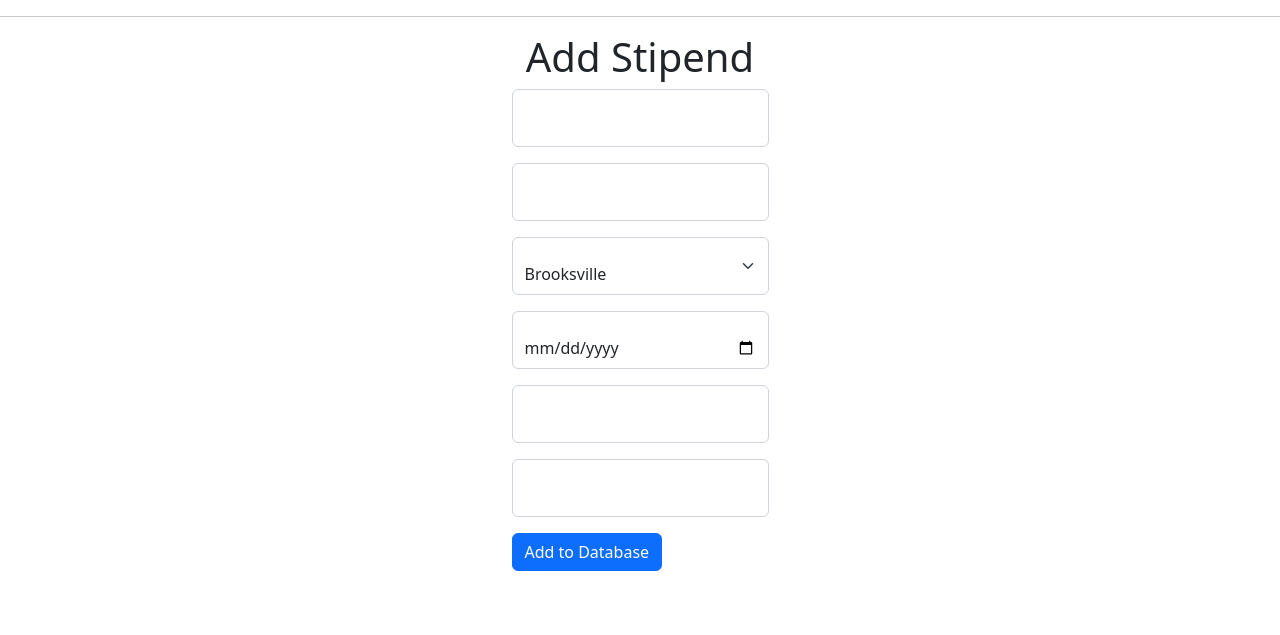
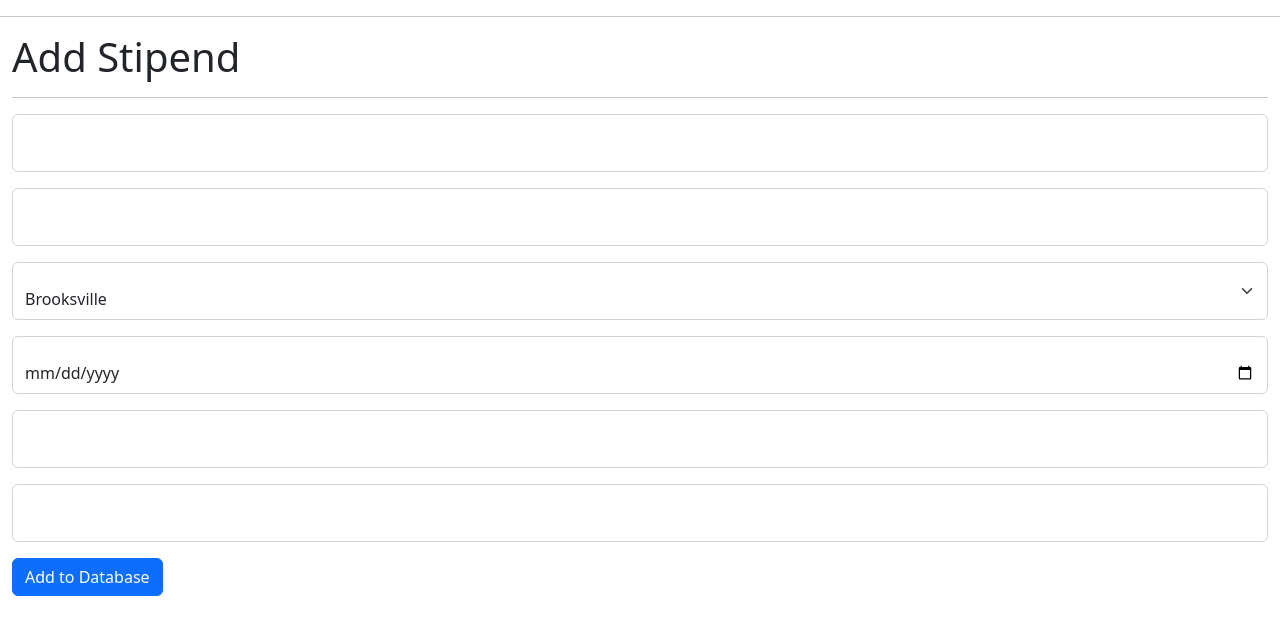
Before and after one commit to corei8/stipendium, a Flask app: page / in a window 1280 px wide. Shown: the part 40-675 px from the top of the page. Run offline with Flask 2, Linux system fonts and the light colour scheme.

Commit message:
add bootstrap centering for content

```diff
--- a/templates/add_stipend.html
+++ b/templates/add_stipend.html
@@ -4,8 +4,9 @@
 <a class="nav-link" href="{{ url_for('stipends') }}">View Stipends</a>
 {% endblock %}
 {% block content %}
-<div class="form_container">
+<!--<div class="form_container">-->
 <h1>Add Stipend</h1>
+<hr>
 <form method="post">
     {{ input_field(form.intention) }}
     {{ input_field(form.requester) }}
@@ -17,5 +18,5 @@
         <input class="btn btn-primary" type="submit" value="Add to Database">
     </p>
 </form>
-</div>
+<!--</div>-->
 {% endblock %}
--- a/templates/base.html
+++ b/templates/base.html
@@ -4,23 +4,13 @@
         <meta charset="UTF-8">
         <title>{% block title %} {% endblock %}</title>
         <link href="https://cdn.jsdelivr.net/npm/bootstrap@5.2.1/dist/css/bootstrap.min.css" rel="stylesheet" integrity="sha384-iYQeCzEYFbKjA/T2uDLTpkwGzCiq6soy8tYaI1GyVh/UjpbCx/TYkiZhlZB6+fzT" crossorigin="anonymous">
-        <style>
-.form_container {
-    width: 100%;
-    height: 100%;
-    display: flex;
-    align-items: center;
-    justify-content: center;
-    flex-direction: column;
-}
-</style>
     </head>
     <body>
         <nav class="nav">
             {% block nav %} {% endblock %}
         </nav>
         <hr>
-        <div class="content">
+        <div class="container-xxl">
             {% block content %} {% endblock %}
         </div>
     </body>
--- a/templates/stipends.html
+++ b/templates/stipends.html
@@ -4,7 +4,7 @@
 <a class="nav-link" href="{{ url_for('add_stipend') }}">Add Stipends</a>
 {% endblock %}
 {% block content %}
-<div class="form_container">
+<!--<div class="form_container">-->
     <h1>Stipends</h1>
     <hr>
     <table class="table table-striped">
@@ -33,5 +33,5 @@
             {% endfor %}
         </tbody>
     </table>
-</div>
+<!--</div>-->
 {% endblock %}
```
Also changed, not shown: stipendium.py (+19 -11 lines). Lines whose indentation alone changed are shown as unchanged.
